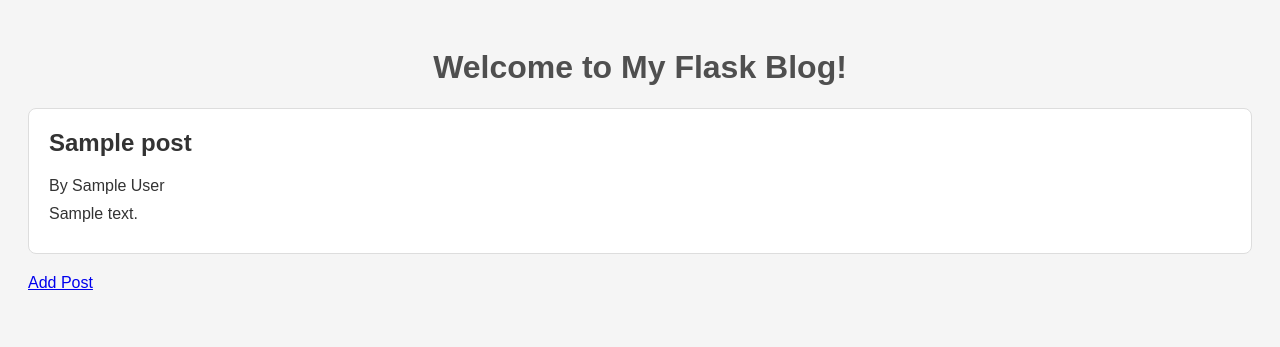
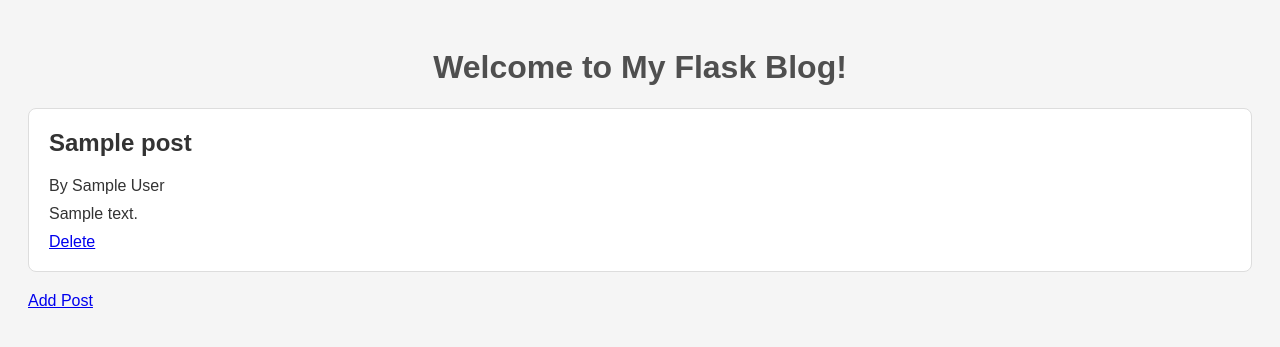
Before and after one commit to Zanges/masterblog, a Flask app: template templates/index.html in a window 1280 px wide. Shown: the top 347 px of the page. Run offline with Flask 3, Linux system fonts and the light colour scheme; the template is opened without the code that fills it: most values are stand-ins (such as "Sample title", 1, 10 or a date in 2020).

Commit message:
add the ability to delete post

```diff
--- a/app.py
+++ b/app.py
@@ -29,5 +29,11 @@ def add():
     return render_template('add.html')
 
 
+@app.route('/delete/<int:post_id>')
+def delete(post_id: int):
+    provider.delete_data(post_id)
+    return redirect(url_for('index'))
+
+
 if __name__ == '__main__':
     app.run(host="0.0.0.0", port=5000, debug=True)
--- a/templates/index.html
+++ b/templates/index.html
@@ -13,6 +13,7 @@
             <h2>{{ post.title }}</h2>
             <p>By {{ post.author }}</p>
             <p>{{ post.content }}</p>
+            <a href="{{ url_for('delete', post_id=post.id) }}">Delete</a>
         </div>
     {% endfor %}
     <a href="{{ url_for('add') }}">Add Post</a>
```
